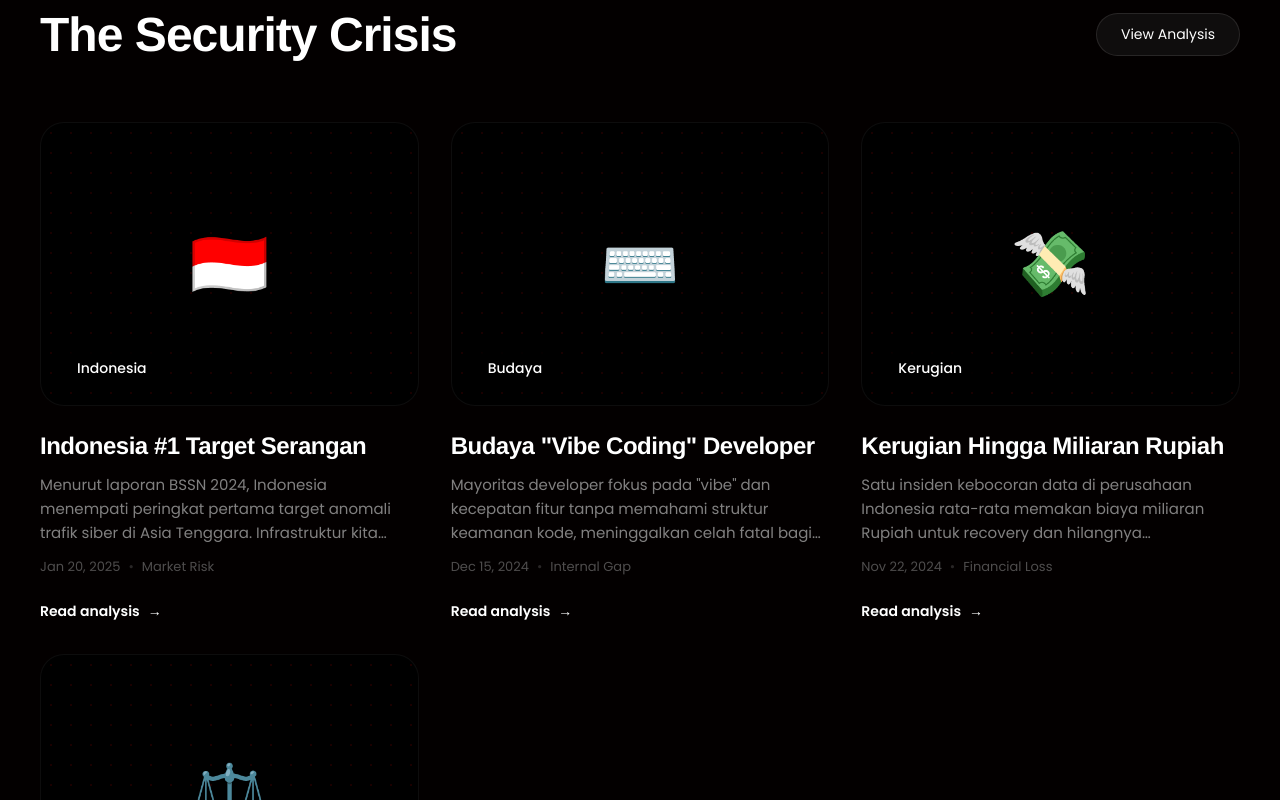
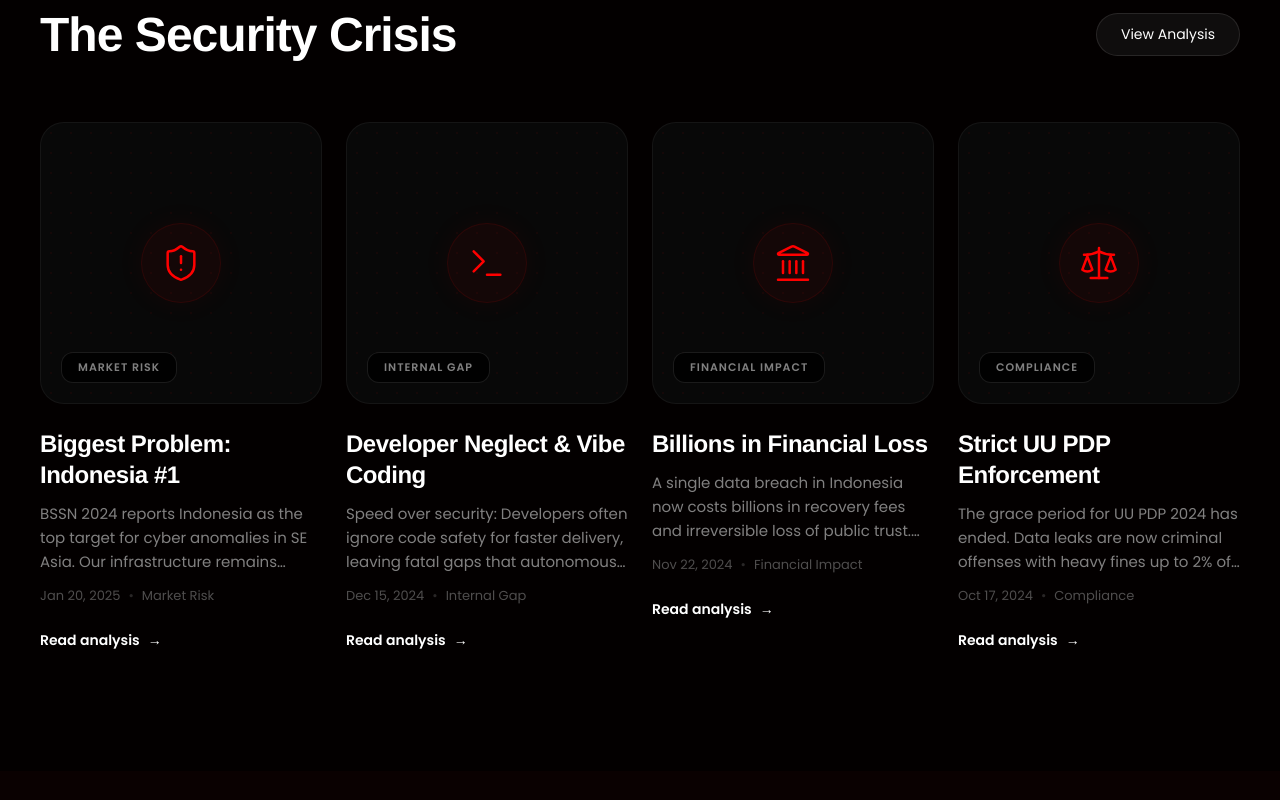
Before and after one commit to langss1/Aegisv2, a Next.js app in the folder aegis-teaser/: page / in a window 1280 px wide. Shown: the part 2520-3320 px from the top of the page. Built offline with nearby package versions, Linux system fonts and the light colour scheme.

Commit message:
design: redesign security crisis section into 4-column layout with professional icons and refined copy

```diff
--- a/aegis-teaser/src/components/WhyAegisSection.module.css
+++ b/aegis-teaser/src/components/WhyAegisSection.module.css
@@ -44,8 +44,8 @@
 
 .grid {
   display: grid;
-  grid-template-columns: repeat(auto-fit, minmax(320px, 1fr));
-  gap: 32px;
+  grid-template-columns: repeat(4, 1fr);
+  gap: 24px;
 }
 
 .card {
@@ -53,13 +53,18 @@
   flex-direction: column;
   background: transparent;
   cursor: pointer;
+  transition: transform 0.4s cubic-bezier(0.2, 0.65, 0.3, 0.9);
+}
+
+.card:hover {
+  transform: translateY(-8px);
 }
 
 .cardVisual {
   position: relative;
   width: 100%;
-  aspect-ratio: 4/3;
-  background: #000000;
+  aspect-ratio: 1/1;
+  background: #080808;
   border-radius: 24px;
   margin-bottom: 24px;
   overflow: hidden;
@@ -67,23 +72,41 @@
   align-items: center;
   justify-content: center;
   border: 1px solid rgba(255, 255, 255, 0.05);
-  transition: border-color 0.3s ease;
+  transition: all 0.3s ease;
 }
 
 .card:hover .cardVisual {
-  border-color: rgba(255, 0, 0, 0.2);
+  border-color: rgba(255, 0, 0, 0.3);
+  background: #0a0000;
+  box-shadow: 0 0 40px rgba(255, 0, 0, 0.1);
+}
+
+.iconWrapper {
+  position: relative;
+  z-index: 2;
+  width: 80px;
+  height: 80px;
+  background: rgba(255, 0, 0, 0.05);
+  border-radius: 50%;
+  display: flex;
+  align-items: center;
+  justify-content: center;
+  border: 1px solid rgba(255, 0, 0, 0.1);
+  box-shadow: 0 0 30px rgba(255, 0, 0, 0.05);
+  transition: transform 0.5s cubic-bezier(0.2, 0.65, 0.3, 0.9);
+}
+
+.card:hover .iconWrapper {
+  transform: scale(1.1) rotate(5deg);
+  background: rgba(255, 0, 0, 0.1);
+  border-color: rgba(255, 0, 0, 0.3);
 }
 
 .dotsOverlay {
   position: absolute;
   inset: 0;
-  background-image: radial-gradient(rgba(255, 0, 0, 0.1) 1px, transparent 1px);
+  background-image: radial-gradient(rgba(255, 0, 0, 0.05) 1px, transparent 1px);
   background-size: 20px 20px;
-}
-
-.visualIcon {
-  font-size: 64px;
-  z-index: 2;
 }
 
 .cardTag {
@@ -91,13 +114,15 @@
   bottom: 20px;
   left: 20px;
   padding: 6px 16px;
-  background: rgba(0, 0, 0, 0.6);
+  background: rgba(0, 0, 0, 0.8);
   backdrop-filter: blur(10px);
   border-radius: 12px;
-  color: #ffffff;
-  font-size: 14px;
-  font-weight: 500;
-  font-family: var(--font-poppins);
+  color: rgba(255, 255, 255, 0.5);
+  font-size: 11px;
+  font-weight: 600;
+  text-transform: uppercase;
+  letter-spacing: 1px;
+  border: 1px solid rgba(255, 255, 255, 0.1);
 }
 
 .cardContent {
--- a/aegis-teaser/src/components/WhyAegisSection.tsx
+++ b/aegis-teaser/src/components/WhyAegisSection.tsx
@@ -2,34 +2,36 @@
 import styles from './WhyAegisSection.module.css'
 import { motion } from 'framer-motion'
 
+import { ShieldAlert, Terminal, Landmark, Scale } from 'lucide-react'
+
 const CARDS = [
   {
-    title: 'Indonesia #1 Target Serangan',
-    desc: 'Menurut laporan BSSN 2024, Indonesia menempati peringkat pertama target anomali trafik siber di Asia Tenggara. Infrastruktur kita sangat rentan.',
+    title: 'Biggest Problem: Indonesia #1',
+    desc: 'BSSN 2024 reports Indonesia as the top target for cyber anomalies in SE Asia. Our infrastructure remains highly vulnerable to sophisticated threats.',
     date: 'Jan 20, 2025',
     category: 'Market Risk',
-    visual: '🇮🇩'
+    Icon: ShieldAlert
   },
   {
-    title: 'Budaya "Vibe Coding" Developer',
-    desc: 'Mayoritas developer fokus pada "vibe" dan kecepatan fitur tanpa memahami struktur keamanan kode, meninggalkan celah fatal bagi hacker.',
+    title: 'Developer Neglect & Vibe Coding',
+    desc: 'Speed over security: Developers often ignore code safety for faster delivery, leaving fatal gaps that autonomous agents must heal immediately.',
     date: 'Dec 15, 2024',
     category: 'Internal Gap',
-    visual: '⌨️'
+    Icon: Terminal
   },
   {
-    title: 'Kerugian Hingga Miliaran Rupiah',
-    desc: 'Satu insiden kebocoran data di perusahaan Indonesia rata-rata memakan biaya miliaran Rupiah untuk recovery dan hilangnya kepercayaan publik.',
+    title: 'Billions in Financial Loss',
+    desc: 'A single data breach in Indonesia now costs billions in recovery fees and irreversible loss of public trust. Security is no longer optional.',
     date: 'Nov 22, 2024',
-    category: 'Financial Loss',
-    visual: '💸'
+    category: 'Financial Impact',
+    Icon: Landmark
   },
   {
-    title: 'Full Enforcement UU PDP 2024',
-    desc: 'Masa tenggang UU No. 27/2022 berakhir. Sekarang, kebocoran data adalah tindak pidana dengan denda administrasi hingga 2% pendapatan global.',
+    title: 'Strict UU PDP Enforcement',
+    desc: 'The grace period for UU PDP 2024 has ended. Data leaks are now criminal offenses with heavy fines up to 2% of global annual revenue.',
     date: 'Oct 17, 2024',
-    category: 'Legal / Compliance',
-    visual: '⚖️'
+    category: 'Compliance',
+    Icon: Scale
   }
 ]
 
@@ -54,8 +56,10 @@ export default function WhyAegisSection() {
             >
               <div className={styles.cardVisual}>
                  <div className={styles.dotsOverlay} />
-                 <span className={styles.visualIcon}>{card.visual}</span>
-                 <div className={styles.cardTag}>{card.title.split(' ')[0]}</div>
+                 <div className={styles.iconWrapper}>
+                   <card.Icon size={40} strokeWidth={1.5} color="#ff0000" />
+                 </div>
+                 <div className={styles.cardTag}>{card.category}</div>
               </div>
               <div className={styles.cardContent}>
                  <h3 className={styles.cardTitle}>{card.title}</h3>
```
